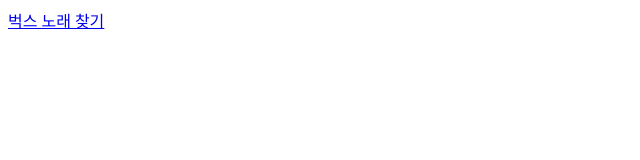
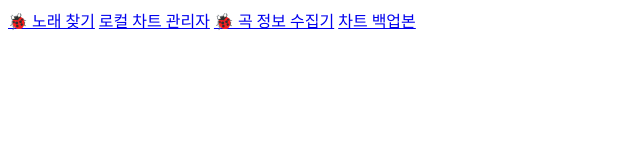
Before and after one commit to kdc1/operationtools, a plain HTML site: page index.html in a window 1280 px wide. Shown: the whole page, without its empty margins (0-640 px from the left). Drawn offline with Linux system fonts and the light colour scheme.

Commit message:
Update index.html

```diff
--- a/index.html
+++ b/index.html
@@ -1,3 +1,6 @@
 <html>
-<a href="/operationtools/searchbugs.html"> 벅스 노래 찾기</a>
+<a href="/operationtools/searchbugs.html"> 🐞 노래 찾기</a>
+<a href="/operationtools/localchart_manager.html"> 로컬 차트 관리자</a>
+<a href="/operationtools/song_scarper_with_proxy.html"> 🐞 곡 정보 수집기</a>
+<a href="/operationtools/chart-backup-2025-08-22.json"> 차트 백업본</a>
 </html>
```
